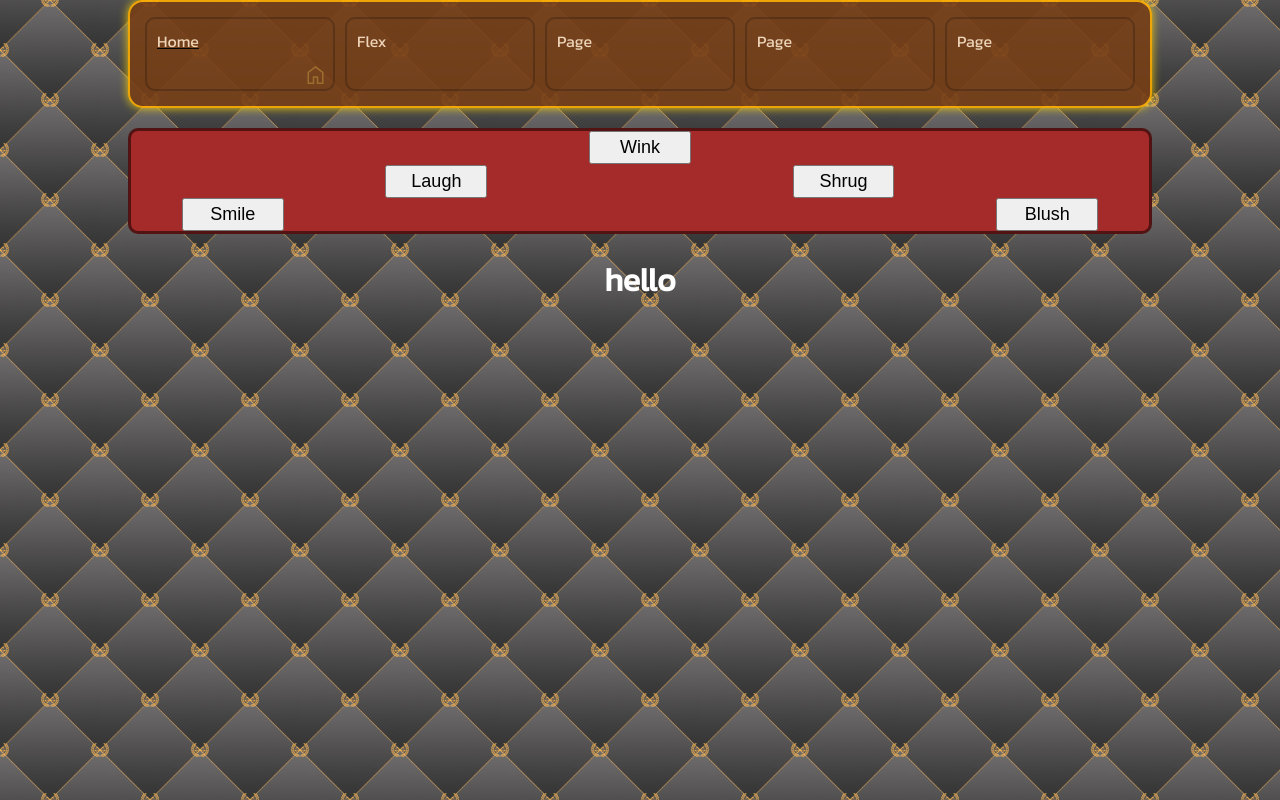
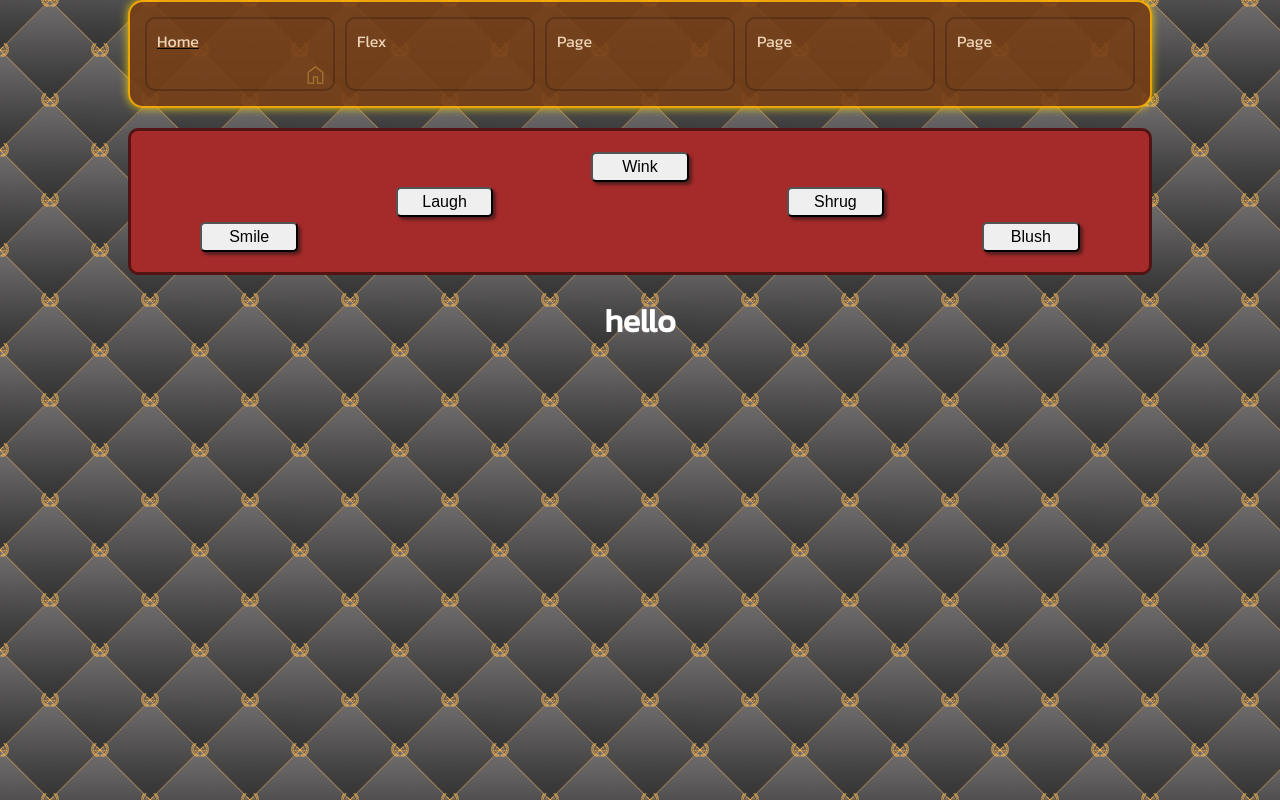
Before and after one commit to Dionissius/flex, a plain HTML site: page index.html in a window 1280 px wide. Drawn offline with nearby package versions, Linux system fonts and the light colour scheme.

Commit message:
adaptive

```diff
--- a/flex.css
+++ b/flex.css
@@ -2,7 +2,8 @@ html{
     background: url(./images/Паттерн\ диван.jpg);
     font-family: 'Kanit', sans-serif;
     position: relative;
-    min-width: fit-content;
+    min-width: 465px;
+    padding: 1% 3% auto 3%;
 }
 body{
     margin: 0 10% 0 10%;
--- a/index.html
+++ b/index.html
@@ -13,10 +13,13 @@
         href="https://fonts.googleapis.com/css2?family=Material+Symbols+Outlined:opsz,wght,FILL,GRAD@20..48,100..700,0..1,-50..200" />
     <title>Home</title>
     <style>
-        button {
-          font-size: 18px;
+        button.button {
+          font-size: 1rem;
           line-height: 1.5;
           width: 10%;
+          max-width: 20%;
+          border-radius: 5px;
+          box-shadow: 3px 3px 3px rgb(90, 30, 30);
         }
 
         .divex1 {
@@ -28,6 +31,7 @@
           align-items: flex-start;
           justify-content: space-around;
           min-width: fit-content;
+          padding: 2%;
         }
         button:first-child {
           align-self: flex-end;
```
